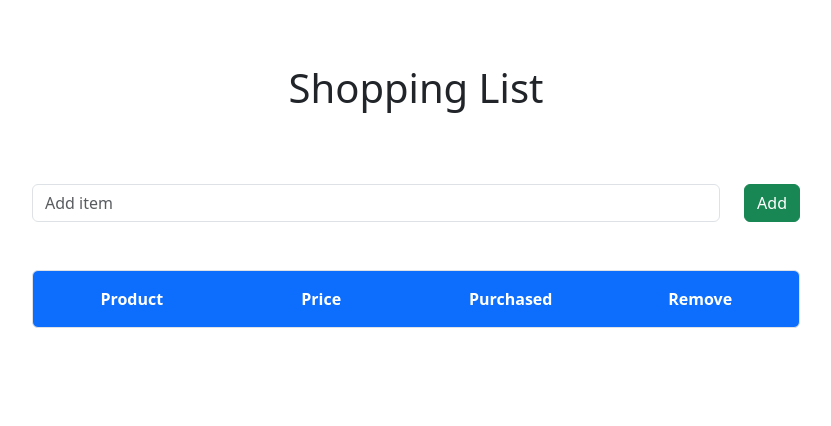
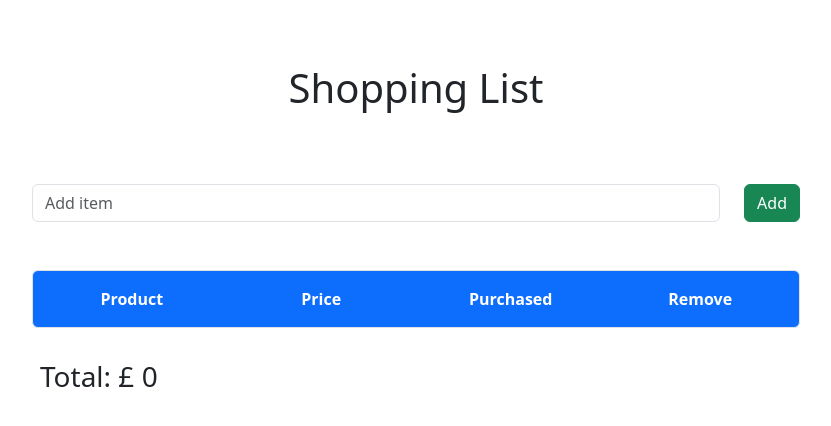
Before and after one commit to mmkobylin/shopping_list, a React (Create React App) app: page / in a window 1280 px wide. Shown: the top 426 px of the page, without its empty margins (224-1055 px from the left). Built offline with nearby package versions, Linux system fonts and the light colour scheme.

Commit message:
07-total-created

```diff
--- a/src/components/ShoppingList.js
+++ b/src/components/ShoppingList.js
@@ -3,11 +3,17 @@ import { Input } from './Input'
 import { Item } from './Item'
 import { v4 as uuidv4 } from 'uuid';
 import { FirstRow } from './FirstRow';
+import Total from './Total';
 
 export const ShoppingList = () => {
 
     //array to store information
     const [ list, setList ] = useState([])
+
+    // adding the total from the list
+    // ok so you don't work cause you are not a primitive type.
+    // what I can do is perhaps use a function to pass it which will return the total anyway?
+    //const [ total, setTotal ] = useState([0])
 
     // add item with a random id
     const addItem = item => {
@@ -25,6 +31,14 @@ export const ShoppingList = () => {
             item => item.id === id ? { ...item, purchased: !item.purchased } : item ) )
     }
 
+    // do we even need a state? maybe I can pass it alone?
+    //array.reduce basically reduces it down to one single value
+
+    //reduce takes two values, one is the function and second one is the starting point - here 0
+    const totalPrice = list.reduce( ( total, item ) => {
+        return total + item.price
+    }, 0 )
+
   return (
     <>
         <Input addItem = { addItem } />
@@ -36,6 +50,8 @@ export const ShoppingList = () => {
                 crossItem = { crossItem }
                 />
             )}
+        {/* we can do it with props I suppose */}
+        <Total total = { totalPrice } />
     </>
   )
 }
--- /dev/null
+++ b/src/components/Total.js
@@ -0,0 +1,19 @@
+import React, { Component } from 'react'
+
+export default class Total extends Component {
+
+  render() {
+
+    const { total } = this.props;
+
+    return (
+      <div className="mt-4 p-2">
+        <h3> Total: £ { total } </h3>
+      </div>
+    )
+  }
+}
+
+Total.defaultProps = {
+    total: 0
+}
```
